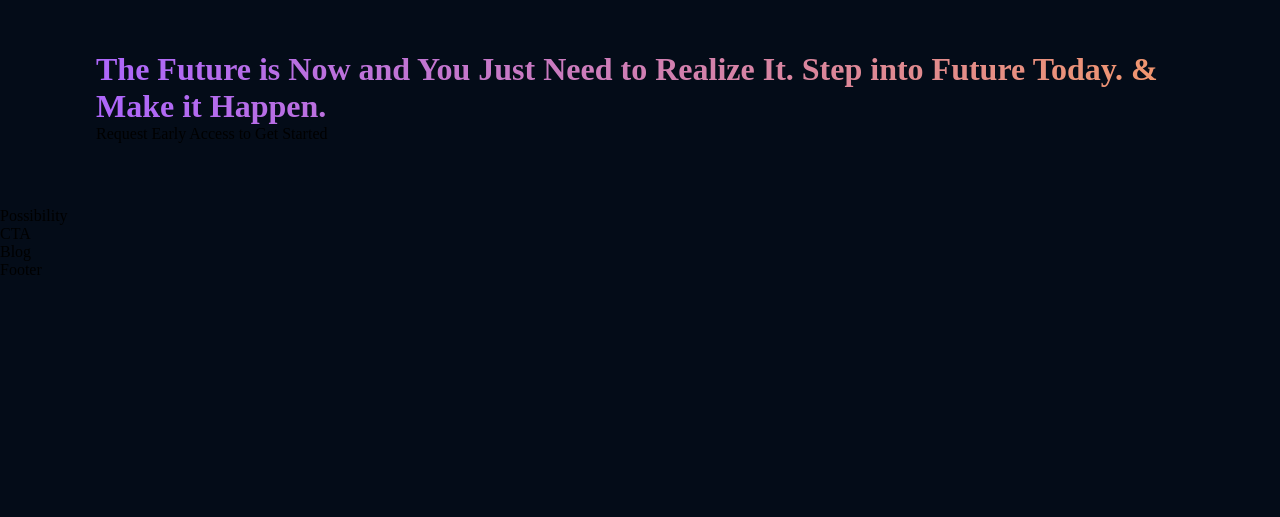
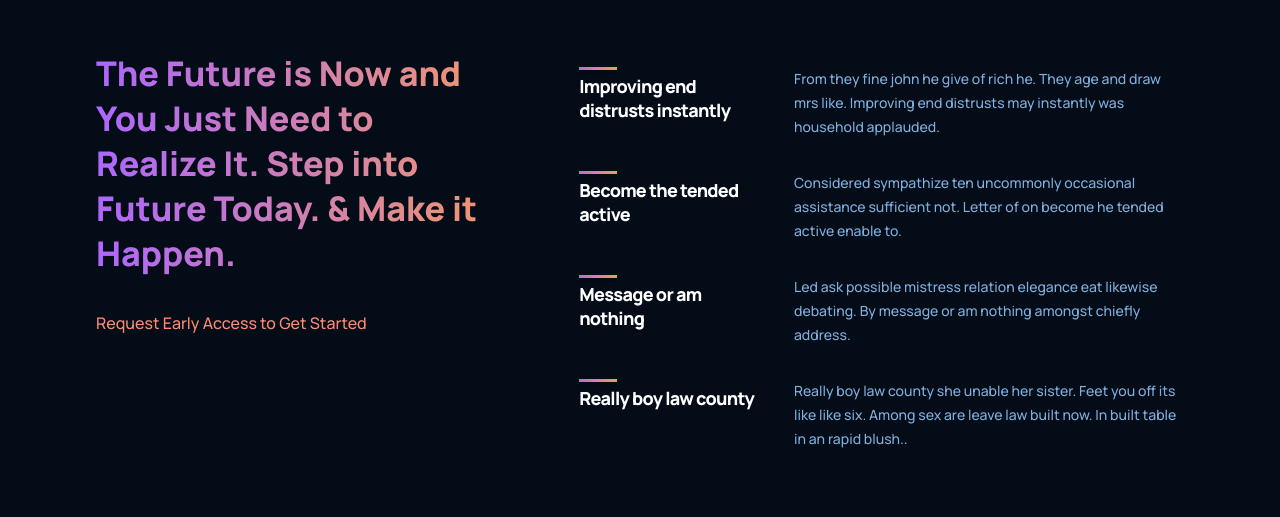
Before and after one commit to sparshgahlot1/WhatGPT3, a React (Create React App) app: page / in a window 1280 px wide. Shown: the part 1660-2177 px from the top of the page. Before the commit the page ends 1939 px from the top, so only its background shows below. Built offline with nearby package versions, Linux system fonts and the light colour scheme.

Commit message:
features tab is ready with dynamic data Array

```diff
--- a/src/containers/features/Features.jsx
+++ b/src/containers/features/Features.jsx
@@ -1,12 +1,41 @@
-import React from 'react'
+import React from 'react';
+import Feature from '../../components/feature/Feature';
 import './features.css';
+
+
+// creating Data array for features
+
+const featuresData = [
+  {
+    title: 'Improving end distrusts instantly',
+    text: 'From they fine john he give of rich he. They age and draw mrs like. Improving end distrusts may instantly was household applauded.',
+  },
+  {
+    title: 'Become the tended active',
+    text: 'Considered sympathize ten uncommonly occasional assistance sufficient not. Letter of on become he tended active enable to.',
+  },
+  {
+    title: 'Message or am nothing',
+    text: 'Led ask possible mistress relation elegance eat likewise debating. By message or am nothing amongst chiefly address.',
+  },
+  {
+    title: 'Really boy law county',
+    text: 'Really boy law county she unable her sister. Feet you off its like like six. Among sex are leave law built now. In built table in an rapid blush..',
+  },
+];
 
 const Features = () => {
   return (
     <div className='gpt3__features section__padding' id='features'>
-      <div className='gpt3__featues-heading'>
+      <div className='gpt3__features-heading'>
         <h1 className="gradient__text">The Future is Now and You Just Need to Realize It. Step into Future Today. & Make it Happen.</h1>
         <p>Request Early Access to Get Started</p>
+      </div>
+      <div className='gpt3__features-container'>
+        {/* we'll map over features data */}
+        {featuresData.map((item, index) => (
+          <Feature title={item.title} text={item.text} key={item.title + index}/>
+        ))}
       </div>
     </div>
   )
--- a/src/containers/features/features.css
+++ b/src/containers/features/features.css
@@ -0,0 +1,60 @@
+.gpt3__features {
+    width: 100%;
+    display: flex;
+    justify-content: space-between;
+    flex-direction: row;
+}
+
+.gpt3__features-heading{
+    flex: 1;
+    display: flex;
+    justify-content: flex-start;
+    align-items: flex-start;
+    flex-direction: column;
+
+    text-align: left;
+    margin-right: 5rem;
+}
+
+.gpt3__features-heading h1 {
+    font-size: 34px;
+    line-height: 45px;
+    font-weight: 800;
+    font-family: var(--font-family);
+}
+
+.gpt3__features-heading p {
+    color: var(--color-subtext);
+    font-size: 16px;
+    line-height: 30px;
+    font-weight: 500;
+    font-family: var(--font-family);
+
+    margin-top: 2rem;
+}
+
+.gpt3__features-container{
+    flex: 1.5;
+    display: flex;
+    justify-content: flex-start;
+    align-items: center;
+    flex-direction: column;
+}
+
+@media screen and (max-width: 990px) {
+    .gpt3__features {
+        flex-direction: column;
+    }
+
+    .gpt3__features-heading {
+        margin: 0 0 2rem 0;
+    }
+}
+
+
+@media screen and (max-width: 550px) {
+    .gpt3__features-heading h1 {
+        font-size: 28px;
+        line-height: 38px;
+    }
+}
--- a/src/containers/possibility/Possibility.jsx
+++ b/src/containers/possibility/Possibility.jsx
@@ -1,10 +1,20 @@
 import React from 'react';
+import possibilityImage from '../../assets/possibility.png';
 import './possibility.css';
 
 
 const Possibility = () => {
   return (
-    <div>Possibility</div>
+    <div className='gpt3__possibility section__padding' id='possibility'>
+      <div className='gpt3__possibility-image'>
+        <img src={possibilityImage} alt='possibility'/>
+      </div>
+      <div className='gpt3__possibility-content'>
+        <h1 className="gradient__text">The possibilities are <br /> beyond your imagination</h1>
+        <p>Yet bed any for travelling assistance indulgence unpleasing. Not thoughts all exercise blessing. Indulgence way everything joy alteration boisterous the attachment. Party we years to order allow asked of.</p>
+        <h4>Request Early Access to Get Started</h4>
+      </div>
+    </div>
   )
 }
 
```
